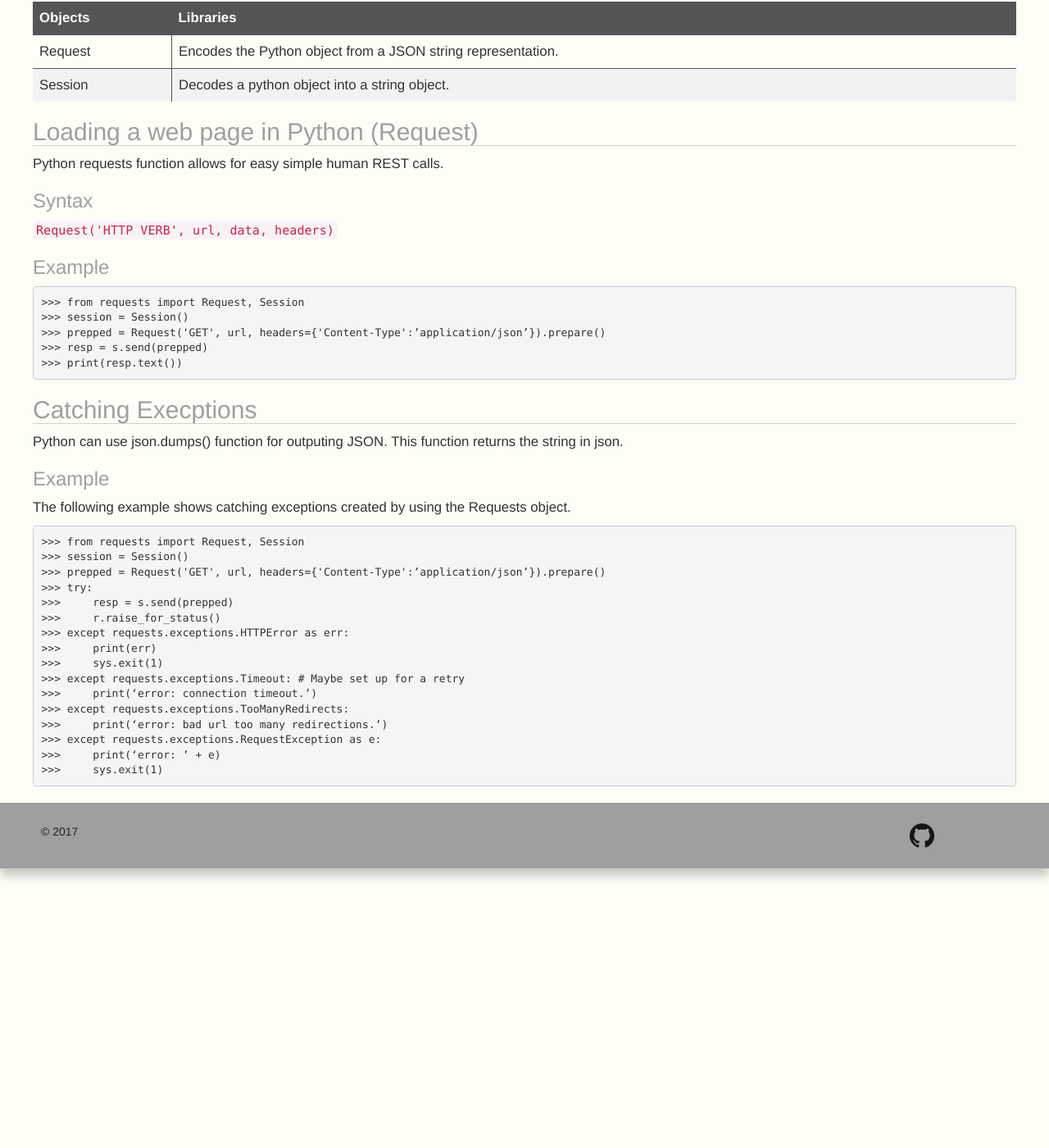
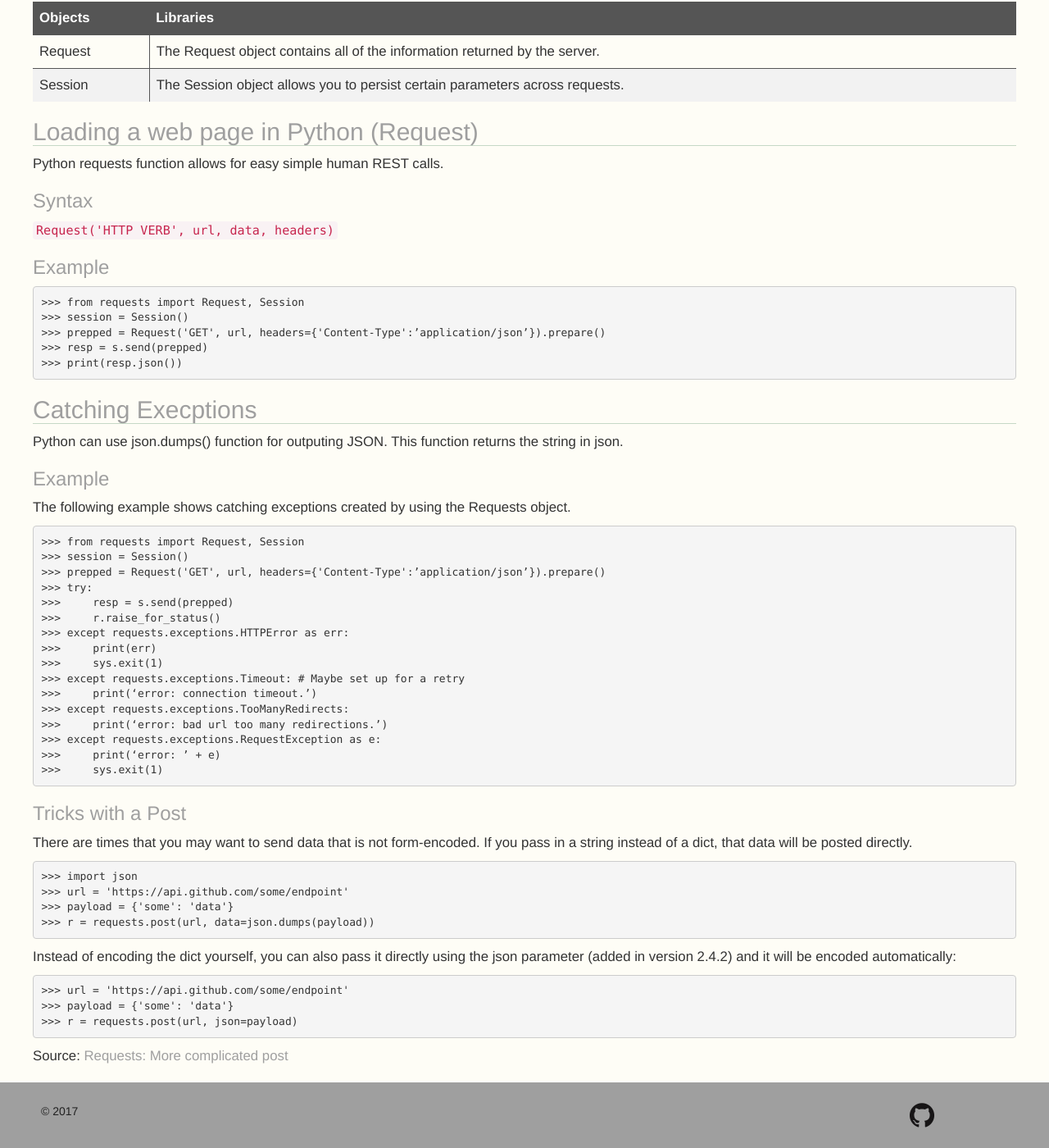
Before and after one commit to GerhardOfRivia/GerhardOfRivia.github.io, a Jekyll site: the page built from _posts/2017-5-1-Python-and-Requests.md, in a window 1280 px wide and 1400 px high, scrolled down 869 px. Shown: the whole window at 82% size. Built offline with Jekyll 4.4.1, drawn with Linux system fonts in a browser that asks for light colours; nearby versions of some CDN libraries.

Commit message:
BLOG: Requests

````diff
--- a/_posts/2017-5-1-Python-and-Requests.md
+++ b/_posts/2017-5-1-Python-and-Requests.md
@@ -24,8 +24,8 @@ $
 
 | Objects | Libraries |
 |---|---|
-| Request | Encodes the Python object from a JSON string representation. |
-| Session | Decodes a python object into a string object. |
+| Request | The Request object contains all of the information returned by the server. |
+| Session | The Session object allows you to persist certain parameters across requests. |
 
 ## Loading a web page in Python (Request)
 
@@ -42,7 +42,7 @@ Python requests function allows for easy simple human REST calls.
 >>> session = Session()
 >>> prepped = Request('GET', url, headers={'Content-Type':’application/json’}).prepare()
 >>> resp = s.send(prepped)
->>> print(resp.text())
+>>> print(resp.json())
 ```
 
 ## Catching Execptions
@@ -71,3 +71,24 @@ The following example shows catching exceptions created by using the Requests ob
 >>>     print(‘error: ’ + e)
 >>>     sys.exit(1)
 ```
+
+### Tricks with a Post
+
+There are times that you may want to send data that is not form-encoded. If you pass in a string instead of a dict, that data will be posted directly.
+
+```
+>>> import json
+>>> url = 'https://api.github.com/some/endpoint'
+>>> payload = {'some': 'data'}
+>>> r = requests.post(url, data=json.dumps(payload))
+```
+
+Instead of encoding the dict yourself, you can also pass it directly using the json parameter (added in version 2.4.2) and it will be encoded automatically:
+
+```
+>>> url = 'https://api.github.com/some/endpoint'
+>>> payload = {'some': 'data'}
+>>> r = requests.post(url, json=payload)
+```
+
+Source: [Requests: More complicated post](http://docs.python-requests.org/en/master/user/quickstart/#more-complicated-post-requests)
````
